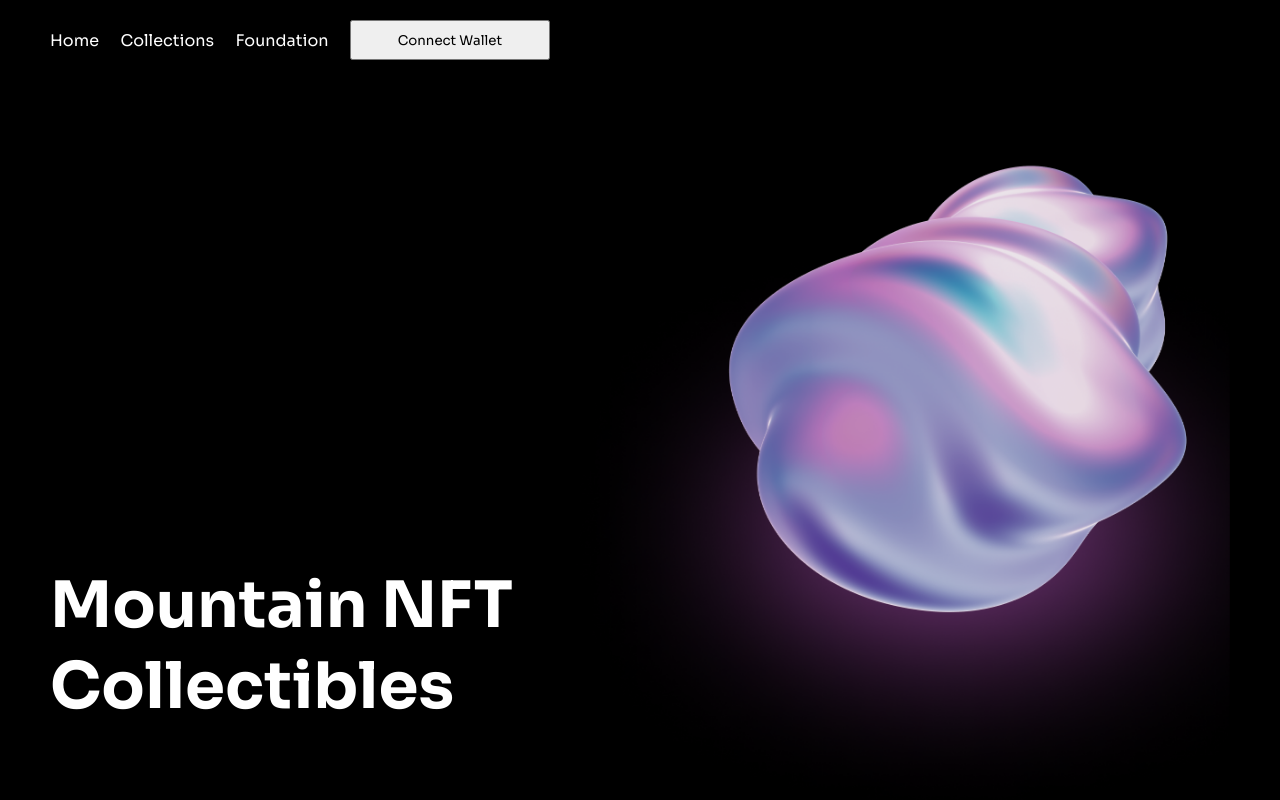
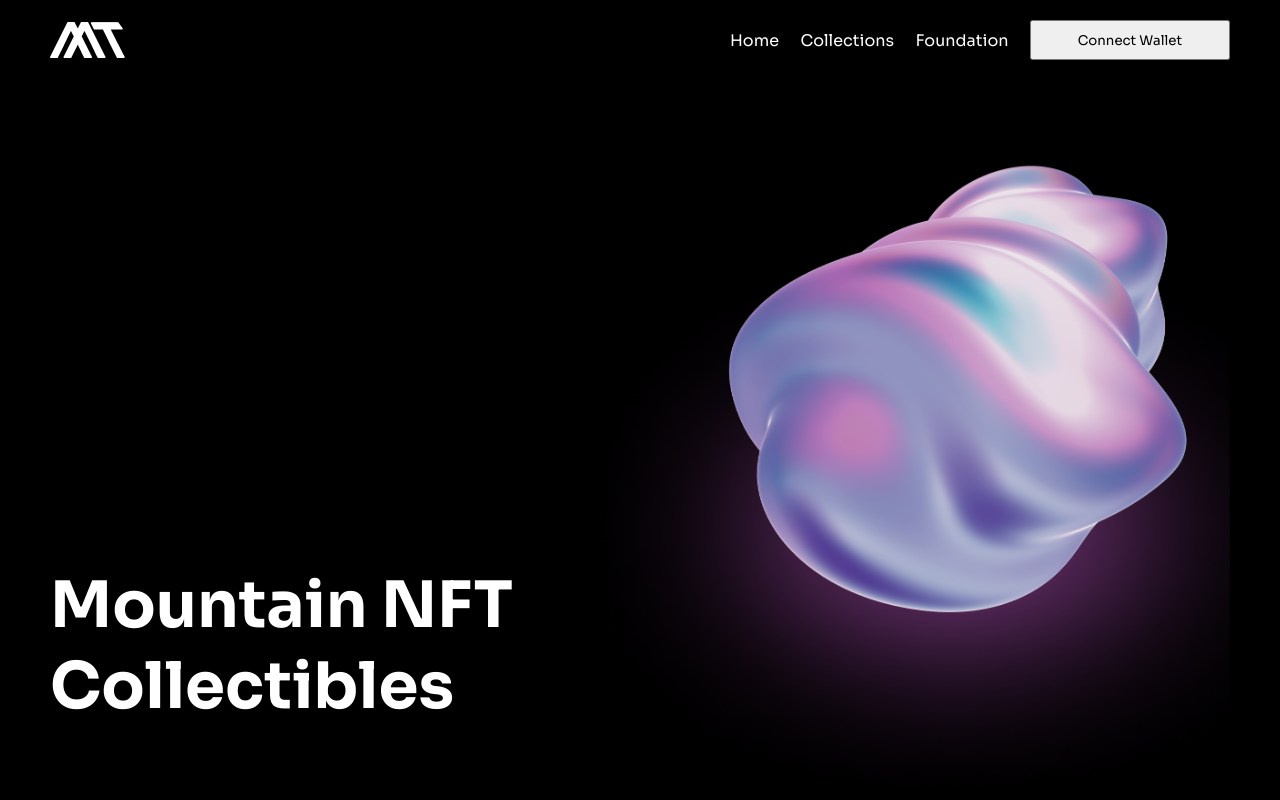
Before and after one commit to Dimex19/mtnft, a React (Vite) app: page / in a window 1280 px wide. Shown: the top 800 px of the page. Built offline with nearby package versions, Linux system fonts and the light colour scheme.

Commit message:
new changes

```diff
--- a/src/components/Header.tsx
+++ b/src/components/Header.tsx
@@ -29,7 +29,7 @@ const Header: React.FC = () => {
 
     return (
         <Container>
-            {/* <img src={Logo} alt="Logo" /> */}
+            <img src={Logo} alt="Logo" />
             <Links>
                 <Link to="/" id='link'>Home</Link>
                 <Link to="/collections" id='link'>Collections</Link>
```
